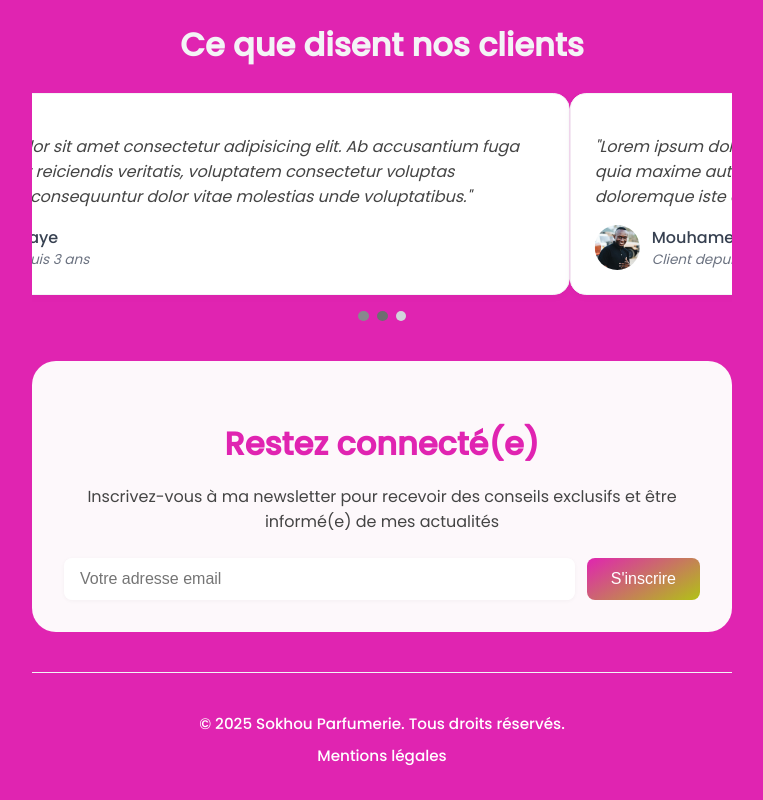
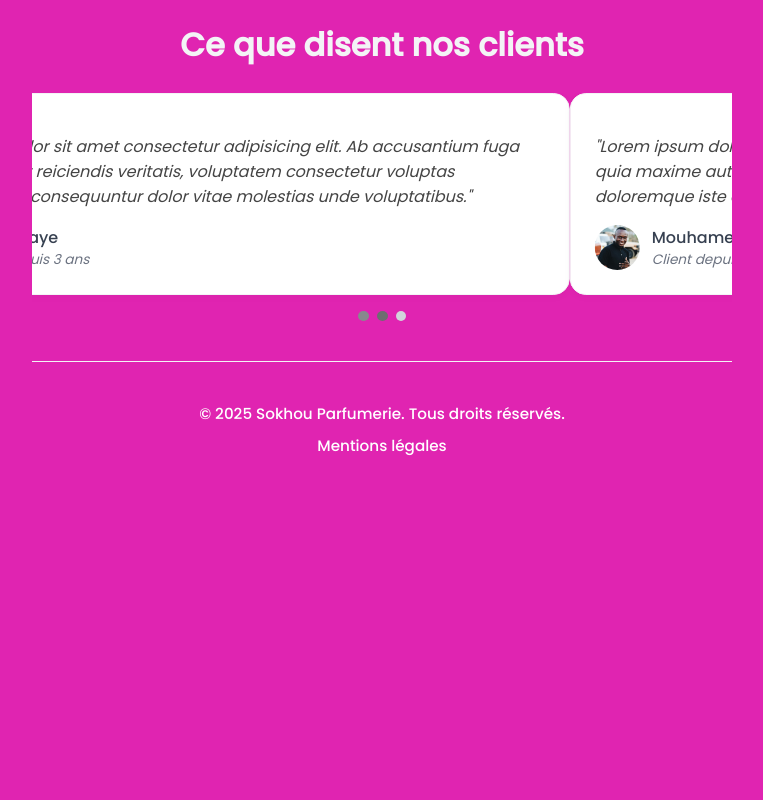
Before and after one commit to mouhamed-dev/Sokhou, a plain HTML site: page index.html in a window 1280 px wide. Shown: the part 1760-2560 px from the top of the page, without its empty margins (258-1021 px from the left). After the commit the page ends 2250 px from the top, so only its background shows below. Drawn offline with nearby package versions, Linux system fonts and the light colour scheme.

Commit message:
Update index.html

```diff
--- a/index.html
+++ b/index.html
@@ -25,10 +25,10 @@
         <!-- Header Section -->
         <header class="profile-container">
             <div class="rounded-full overflow-hidden shadow-lg mb-4">
-                <img src="sokhou.jpg" alt="Photo de profil" class="profile-image object-cover">
+                <img src="sokhou_profil.jpeg" alt="Photo de profil" class="profile-image object-cover">
             </div>
             <h1 class="header-title">Sokhou Parfumerie</h1>
-            <p>La satisfaction de nos clients reste au cœur de nos engagements 🙏🏼♥️</p>
+            <p>La satisfaction de nos clients reste au cœur de nos engagements</p>
             <div class="tags">
                 <span class="tag">Se sentir bon🩷🕊️ </span>
                 <span class="tag">Bon marché 🛒🛍️</span>
@@ -120,16 +120,6 @@ Instinct Brut incarne la force tranquille de l’homme moderne. Une alliance aud
             </div>
         </section>
 
-        <!-- Newsletter Section -->
-        <section class="newsletter-section">
-            <h2>Restez connecté(e)</h2>
-            <p>Inscrivez-vous à ma newsletter pour recevoir des conseils exclusifs et être informé(e) de mes actualités</p>
-            <form id="newsletter-form" class="newsletter-form">
-                <input type="email" id="email" placeholder="Votre adresse email" class="newsletter-input" required>
-                <button type="submit" class="newsletter-button">S'inscrire</button>
-            </form>
-        </section>
-
         <!-- Footer -->
         <footer>
             <p>© 2025 Sokhou Parfumerie. Tous droits réservés.</p>
```
